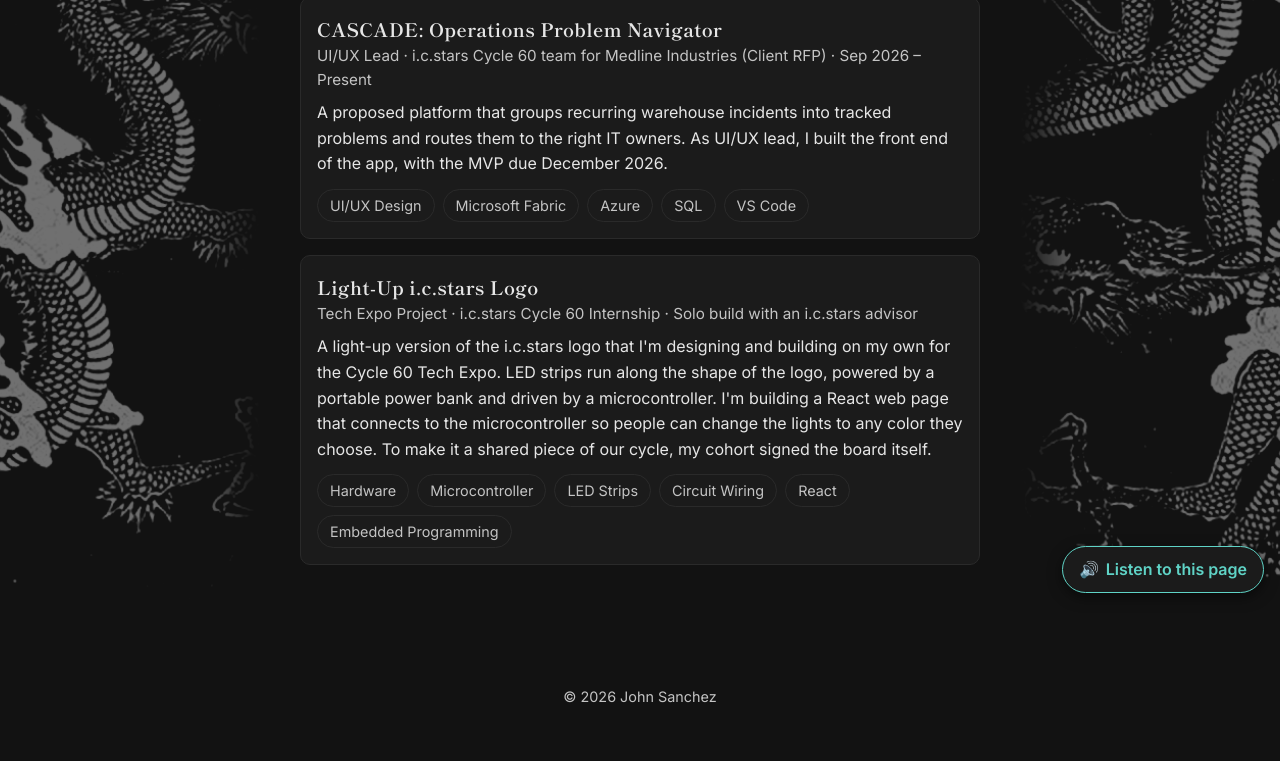
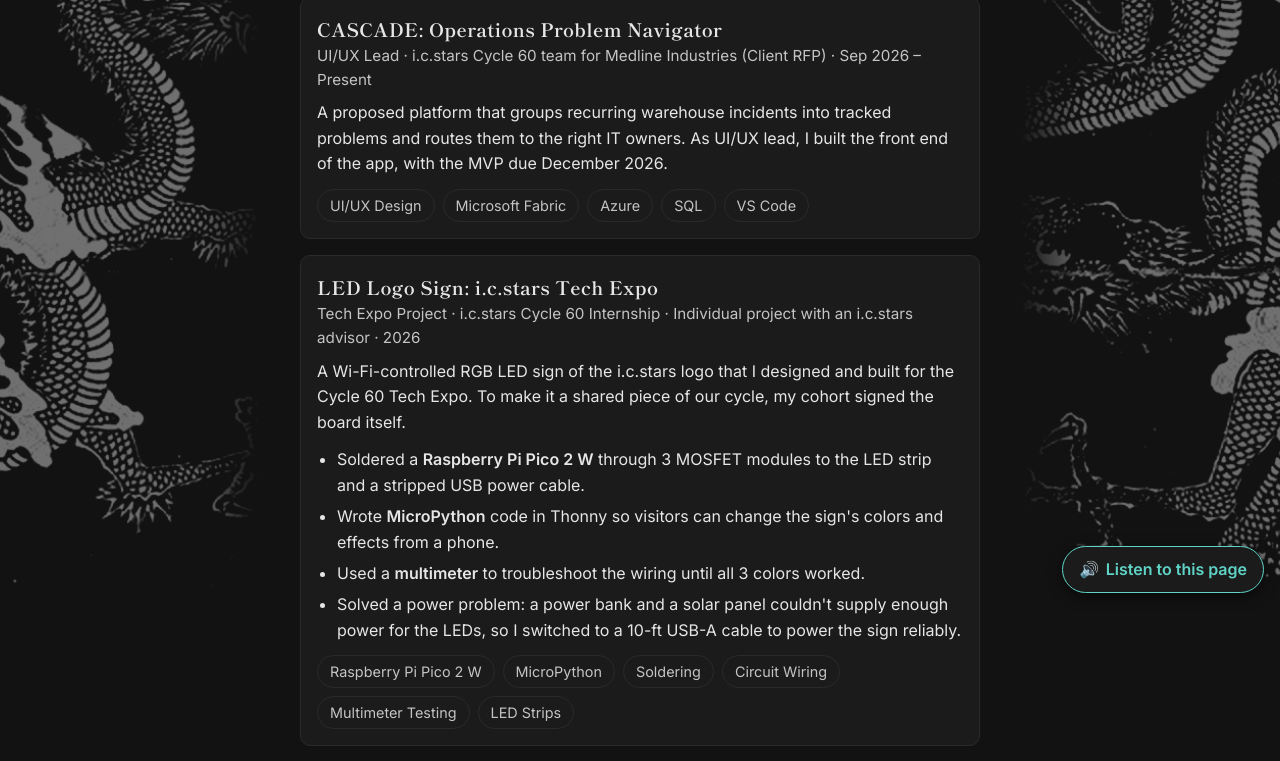
Before and after one commit to josanchez-star/Portfolio-, a plain HTML site: page projects.html in a window 1280 px wide. Shown: the part 191-952 px from the top of the page. Before the commit the page ends 931 px from the top, so only its background shows below. Drawn offline with Linux system fonts and the light colour scheme.

Commit message:
Update resume and Tech Expo project card

```diff
--- a/projects.html
+++ b/projects.html
@@ -44,22 +44,25 @@
                 </ul>
             </article>
             <article class="project">
-                <h3>Light-Up i.c.stars Logo</h3>
-                <p class="role">Tech Expo Project · i.c.stars Cycle 60 Internship · Solo build with an i.c.stars advisor</p>
+                <h3>LED Logo Sign: i.c.stars Tech Expo</h3>
+                <p class="role">Tech Expo Project · i.c.stars Cycle 60 Internship · Individual project with an i.c.stars advisor · 2026</p>
                 <p>
-                    A light-up version of the i.c.stars logo that I'm designing and building on my own for the
-                    Cycle 60 Tech Expo. LED strips run along the shape of the logo, powered by a portable power
-                    bank and driven by a microcontroller. I'm building a React web page that connects to the
-                    microcontroller so people can change the lights to any color they choose. To make it a shared
-                    piece of our cycle, my cohort signed the board itself.
+                    A Wi-Fi-controlled RGB LED sign of the i.c.stars logo that I designed and built for the Cycle 60 Tech
+                    Expo. To make it a shared piece of our cycle, my cohort signed the board itself.
                 </p>
+                <ul class="highlights">
+                    <li>Soldered a <strong>Raspberry Pi Pico 2 W</strong> through 3 MOSFET modules to the LED strip and a stripped USB power cable.</li>
+                    <li>Wrote <strong>MicroPython</strong> code in Thonny so visitors can change the sign's colors and effects from a phone.</li>
+                    <li>Used a <strong>multimeter</strong> to troubleshoot the wiring until all 3 colors worked.</li>
+                    <li>Solved a power problem: a power bank and a solar panel couldn't supply enough power for the LEDs, so I switched to a 10-ft USB-A cable to power the sign reliably.</li>
+                </ul>
                 <ul class="tags">
-                    <li>Hardware</li>
-                    <li>Microcontroller</li>
+                    <li>Raspberry Pi Pico 2 W</li>
+                    <li>MicroPython</li>
+                    <li>Soldering</li>
+                    <li>Circuit Wiring</li>
+                    <li>Multimeter Testing</li>
                     <li>LED Strips</li>
-                    <li>Circuit Wiring</li>
-                    <li>React</li>
-                    <li>Embedded Programming</li>
                 </ul>
             </article>
         </section>
```
Also changed, not shown: 1 other file.
